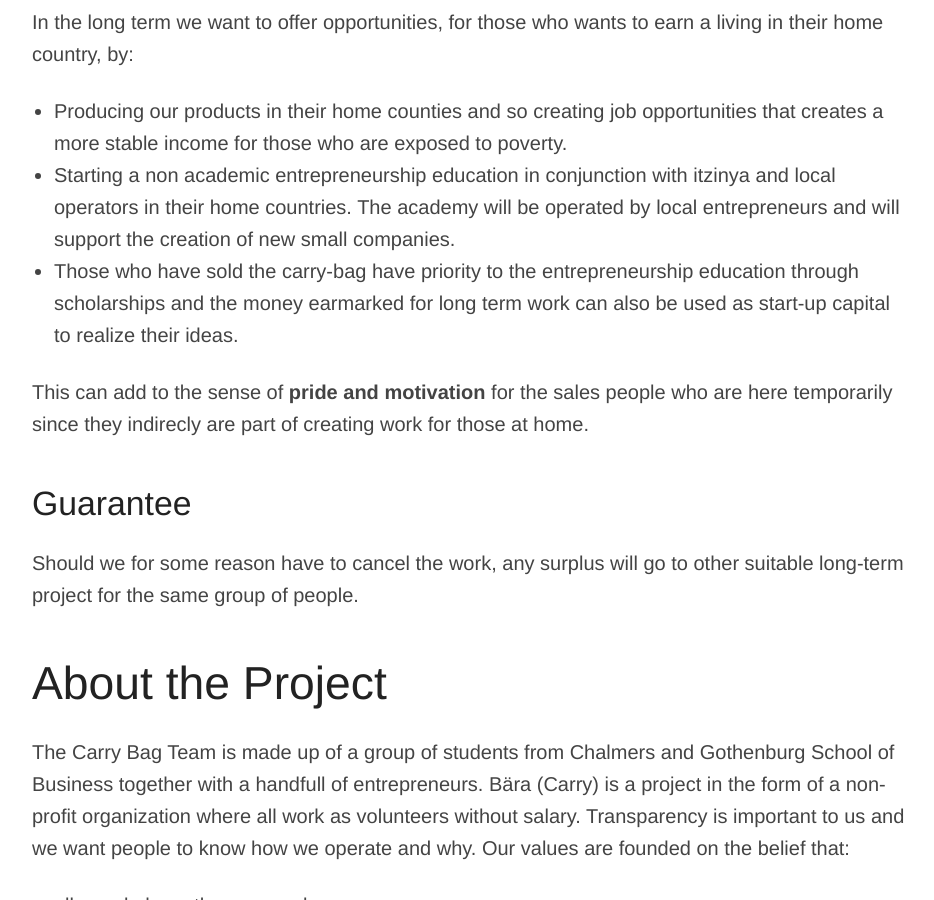
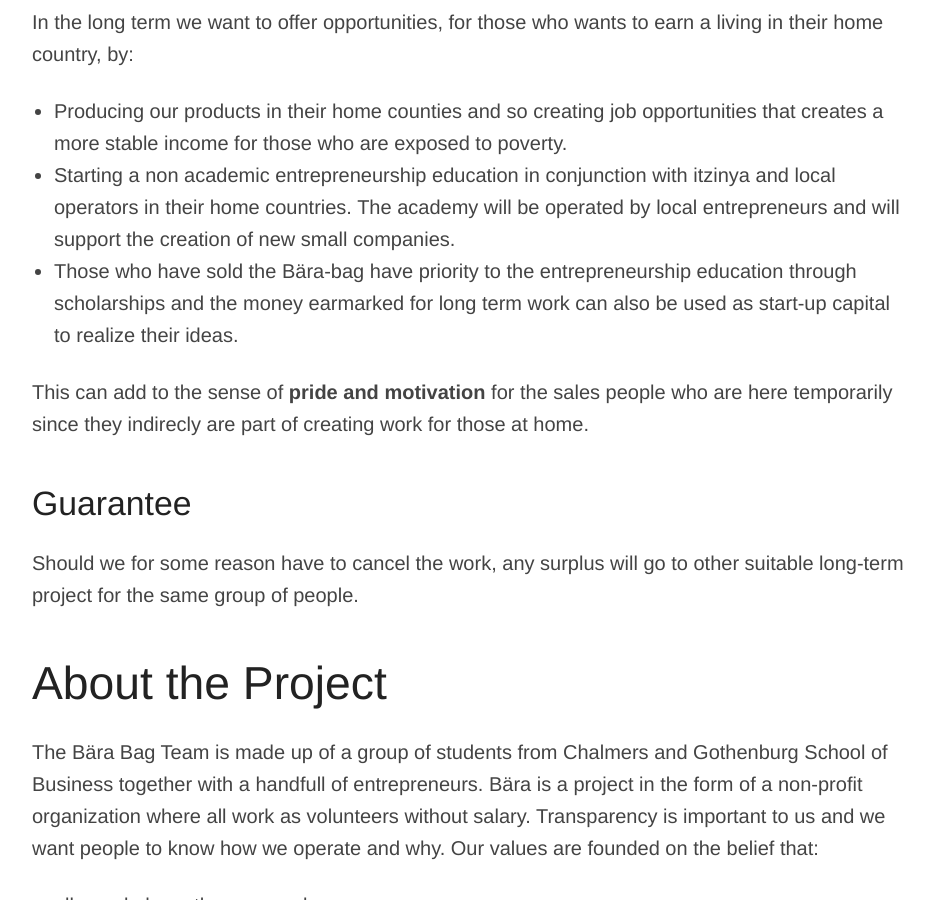
Before and after one commit to bara-se/bara-se.github.io, a Jekyll site: the page built from _posts/en/0100-01-01-index.md, in a window 1280 px wide and 900 px high, scrolled down 2517 px. Shown: the whole window, without its empty margins (168-1102 px from the left). Built offline with Jekyll 4.4.1, drawn with Linux system fonts in a browser that asks for light colours; some of the changed text lies outside the part shown.

Commit message:
Ändrade till Bära istället för Carry

```diff
--- a/_posts/en/0100-01-01-index.md
+++ b/_posts/en/0100-01-01-index.md
@@ -10,13 +10,13 @@ title: ""
 
 It is hard to know how to approach beggars. Is it good to give or not? Does it really make any long-term difference? Is this organized crime or genuine desperation?
 
-The Carry-project is an attempt to create better job opportunities for people who today see begging as the only way out. With a simple business idea and product in combination with education, we hope to restore human dignity and help building a positive future.
+The Bära-project is an attempt to create better job opportunities for people who today see begging as the only way out. With a simple business idea and product in combination with education, we hope to restore human dignity and help building a positive future.
 
-## About the Carry bag
+## About the Bära bag
 
 By standing up from the street and selling a product a person transitions from being a beggar to becoming a sales person with a job. Self esteem can be rebuilt, as well as motivation to fight for continous change.
 
-To sell the Carry-Bag can be a way to take the first step up from the street.
+To sell the Bära-Bag can be a way to take the first step up from the street.
 
 ### Where does the money go?
 
@@ -50,7 +50,7 @@ In the long term we want to offer opportunities, for those who wants to earn a l
 
 - Producing our products in their home counties and so creating job opportunities that creates a more stable income for those who are exposed to poverty.
 - Starting a non academic entrepreneurship education in conjunction with itzinya and local operators in their home countries. The academy will be operated by local entrepreneurs and will support the creation of new small companies.
-- Those who have sold the carry-bag have priority to the entrepreneurship education through scholarships and the money earmarked for long term work can also be used as start-up capital to realize their ideas.
+- Those who have sold the Bära-bag have priority to the entrepreneurship education through scholarships and the money earmarked for long term work can also be used as start-up capital to realize their ideas.
 
 This can add to the sense of **pride and motivation** for the sales people who are here temporarily since they indirecly are part of creating work for those at home.
 
@@ -60,8 +60,8 @@ Should we for some reason have to cancel the work, any surplus will go to other
 
 ## About the Project
 
-The Carry Bag Team is made up of a group of students from Chalmers and Gothenburg School of Business together with a handfull of entrepreneurs.
-Bära (Carry) is a project in the form of a non-profit organization where all work as volunteers without salary. Transparency is important to us and we want people to know how we operate and why. Our values are founded on the belief that:
+The Bära Bag Team is made up of a group of students from Chalmers and Gothenburg School of Business together with a handfull of entrepreneurs.
+Bära is a project in the form of a non-profit organization where all work as volunteers without salary. Transparency is important to us and we want people to know how we operate and why. Our values are founded on the belief that:
 
 - all people have the same value
 - all people have the same foundational ability to support themselves
@@ -70,7 +70,7 @@ Bära (Carry) is a project in the form of a non-profit organization where all wo
 
 ### Does your company or organization want to support our work?
 
-If you think what we do has potential and you want to support the Carry Project, contact us at [info@barakassen.se](mailto:info@barakassen.se). We would love to have a chat about different opportunities.
+If you think what we do has potential and you want to support the Bära Project, contact us at [info@barakassen.se](mailto:info@barakassen.se). We would love to have a chat about different opportunities.
 
 ### Do you have ideas and suggestions?
 
```
